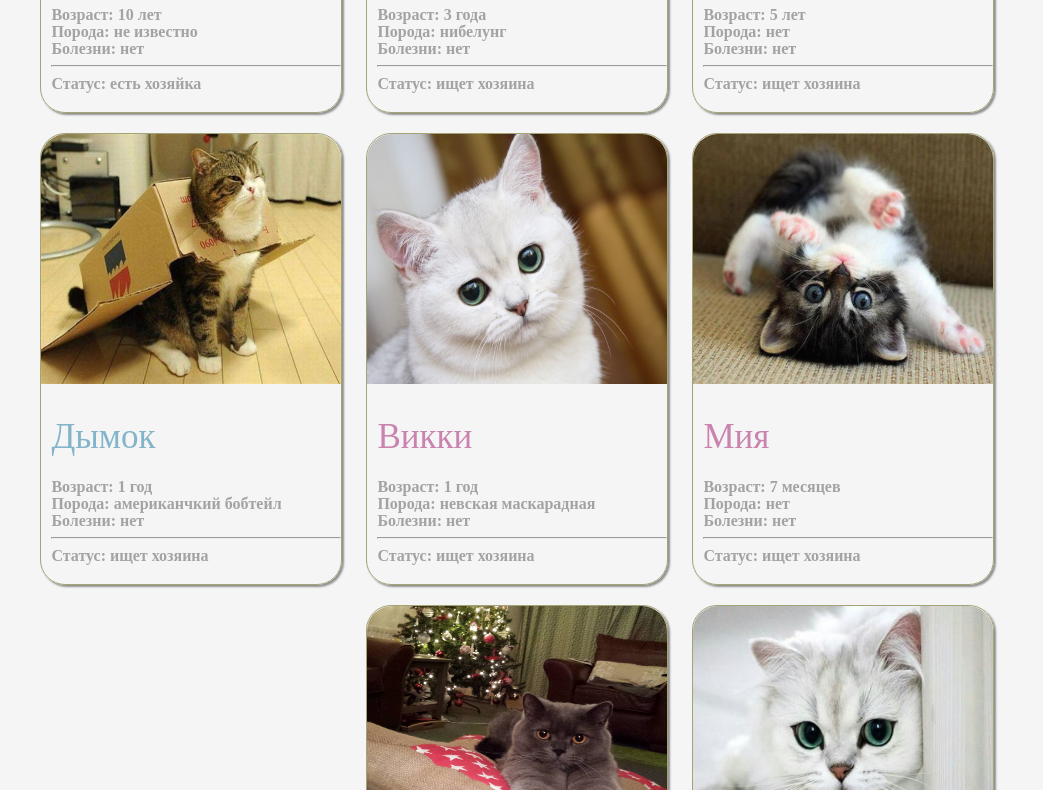
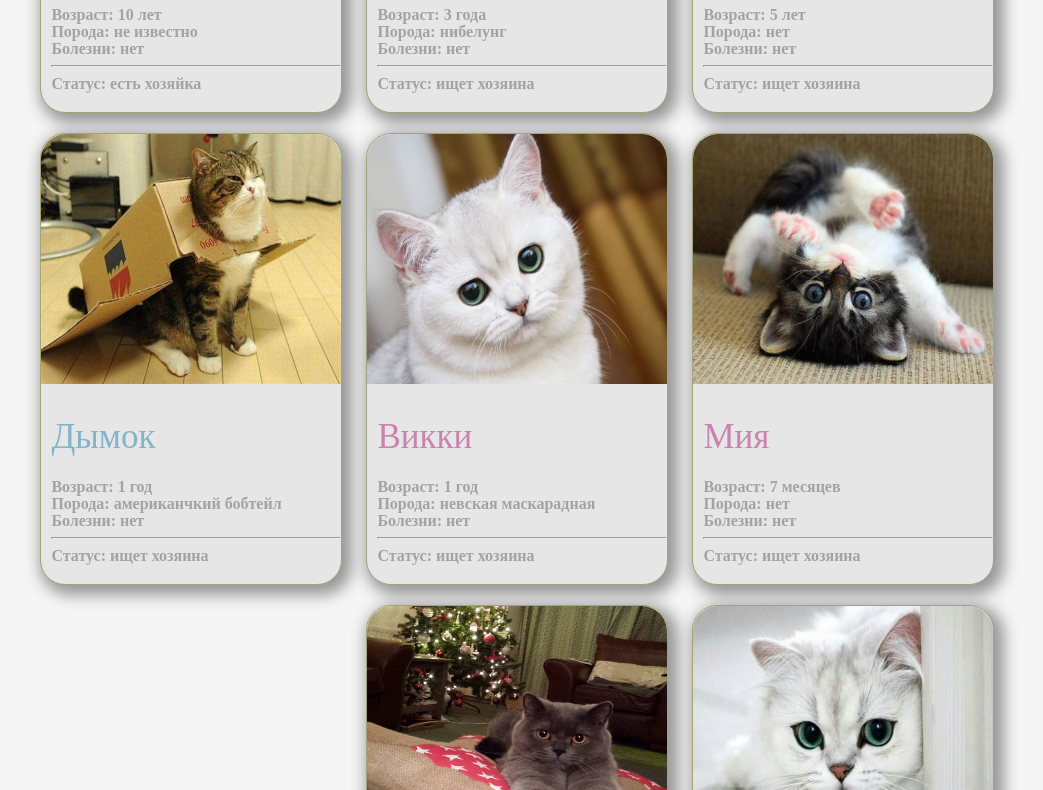
Before and after one commit to zarix908/markup-task-4, a website: page index.html in a window 1280 px wide. Shown: the part 439-1229 px from the top of the page, without its empty margins (104-1147 px from the left). Drawn offline with Linux system fonts and the light colour scheme; a web font is replaced by a local one.

Commit message:
shadow fix

```diff
--- a/index.css
+++ b/index.css
@@ -80,7 +80,8 @@ main
     display: inline-block;
     border-radius: 25px;
     margin: 10px;
-    box-shadow: 2px 2px 2px #919090;
+    box-shadow: 5px 5px 15px 5px #969696;
+    background-color: #e6e6e6;
 }
 
 .card:hover
```
